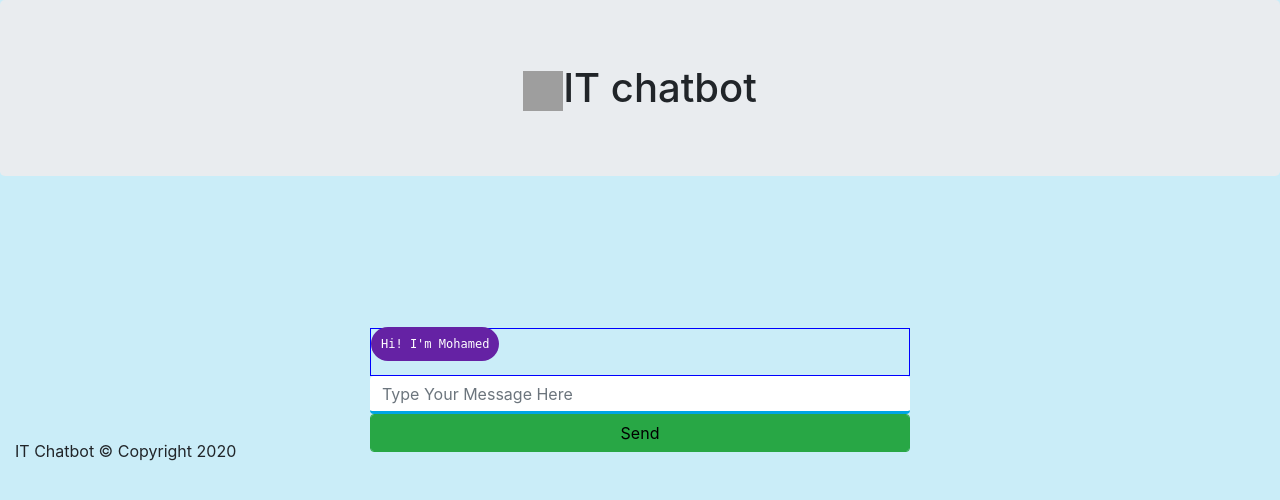
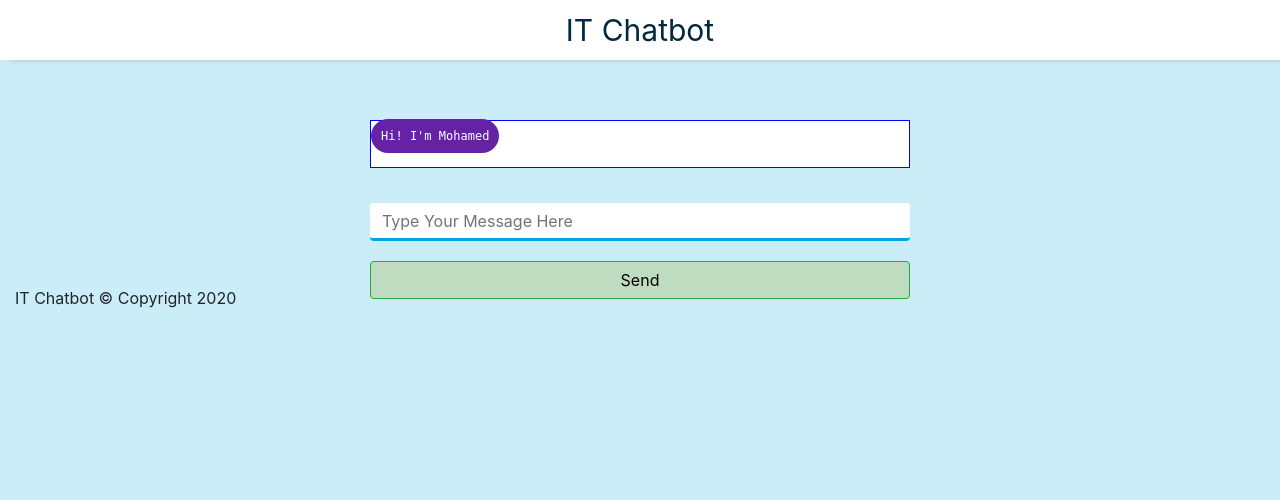
Before and after one commit to siwarBM/IT-Chatbot, a Flask app: page / in a window 1280 px wide. Shown: the top 500 px of the page. Run offline with Flask 2, Linux system fonts and the light colour scheme; parts of the project's set-up code (start-up, migrations or seed data) failed here and were passed over; some libraries are stand-ins or nearby versions; grey boxes are pictures that could not be loaded.

Commit message:
Add files via upload

```diff
--- a/templates/index.html
+++ b/templates/index.html
@@ -8,25 +8,17 @@
     <script src="https://ajax.googleapis.com/ajax/libs/jquery/3.2.1/jquery.min.js"></script>
 </head>
 <body>
-<center>
-        <h1 class="jumbotron text-center">
-          <img
-            src="https://static1.squarespace.com/static/54813413e4b0034aade3a0bc/54814029e4b001b264ee1a7c/5d83f25b589d5d236679c059/1569355344830/cute-807306_1280.png?format=1500w"
-            alt="Chatbot"
-            style="width:40px;height:40px;"
-          />IT chatbot
-        </h1>
-   <!----<h1 class="jumbotron text-center"> </h1>-->
-</center>
+    <header>IT Chatbot</header>
+
 <div class="container">
     <div class="row">
         <div class="col-sm-6 offset-sm-3">
-            <div id="chatbox" class="border border-success">
+            <div id="chatbox" class="border border-success" style="background-color: #fff">
                 <p class="botText"><span>Hi! I'm Mohamed</span></p>
             </div>
             <div id="userInput" action = "/getResponse" method = "post">
-                <input id="textInput" class="form-control" type="text" name="msg" placeholder="Type Your Message Here">
-                <input id="buttonInput" class="btn btn-success form-control" type="submit" value="Send">
+                <input id="textInput" class="form-control" type="text" name="msg" placeholder="Type Your Message Here" style="margin-top: 35px;">
+                <input id="buttonInput" class="btn btn-success form-control" type="submit" value="Send" style="background-color: #C0DCC0 ;color:black;margin-top: 20px;">
             </div>
         </div>
     </div>
```
